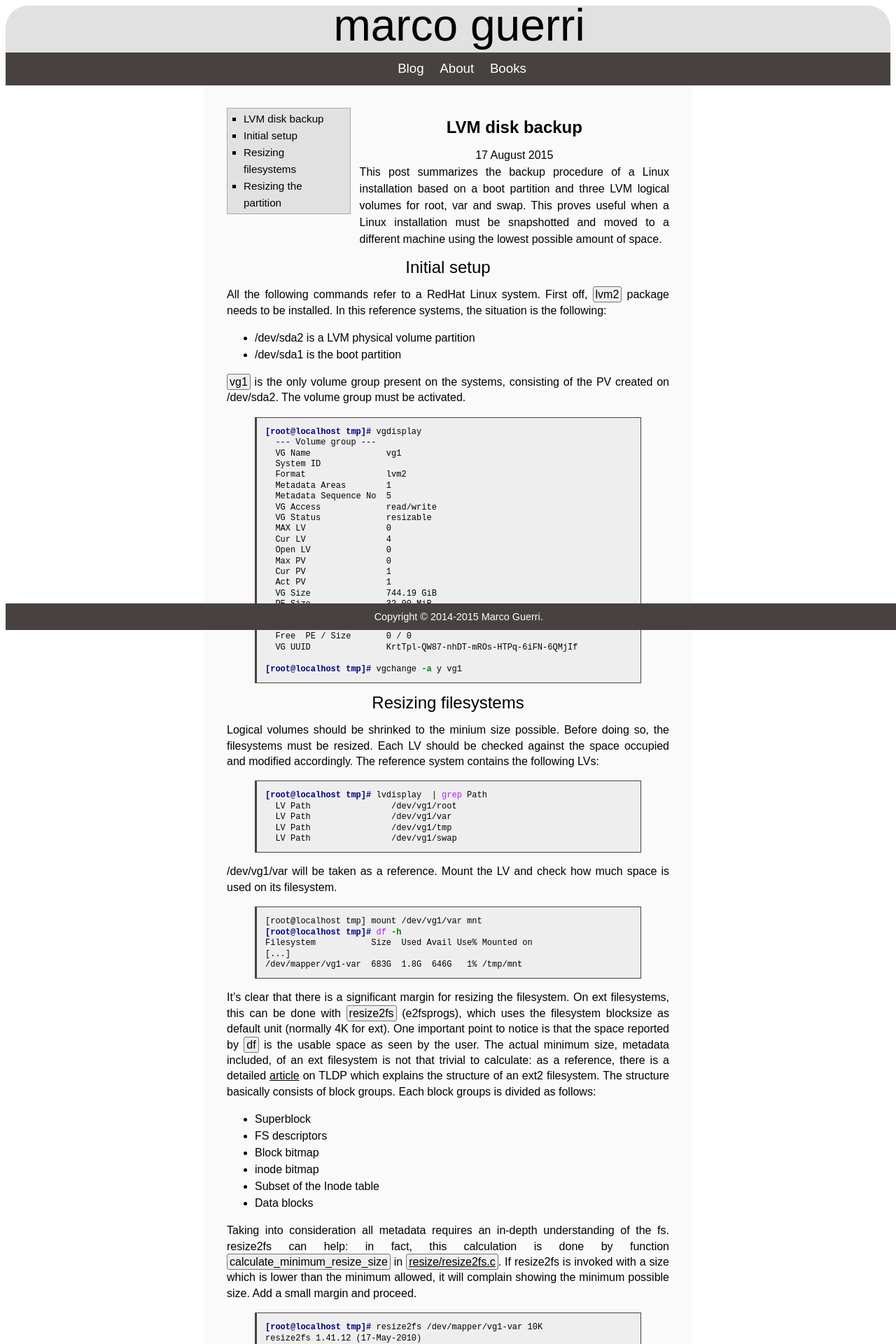
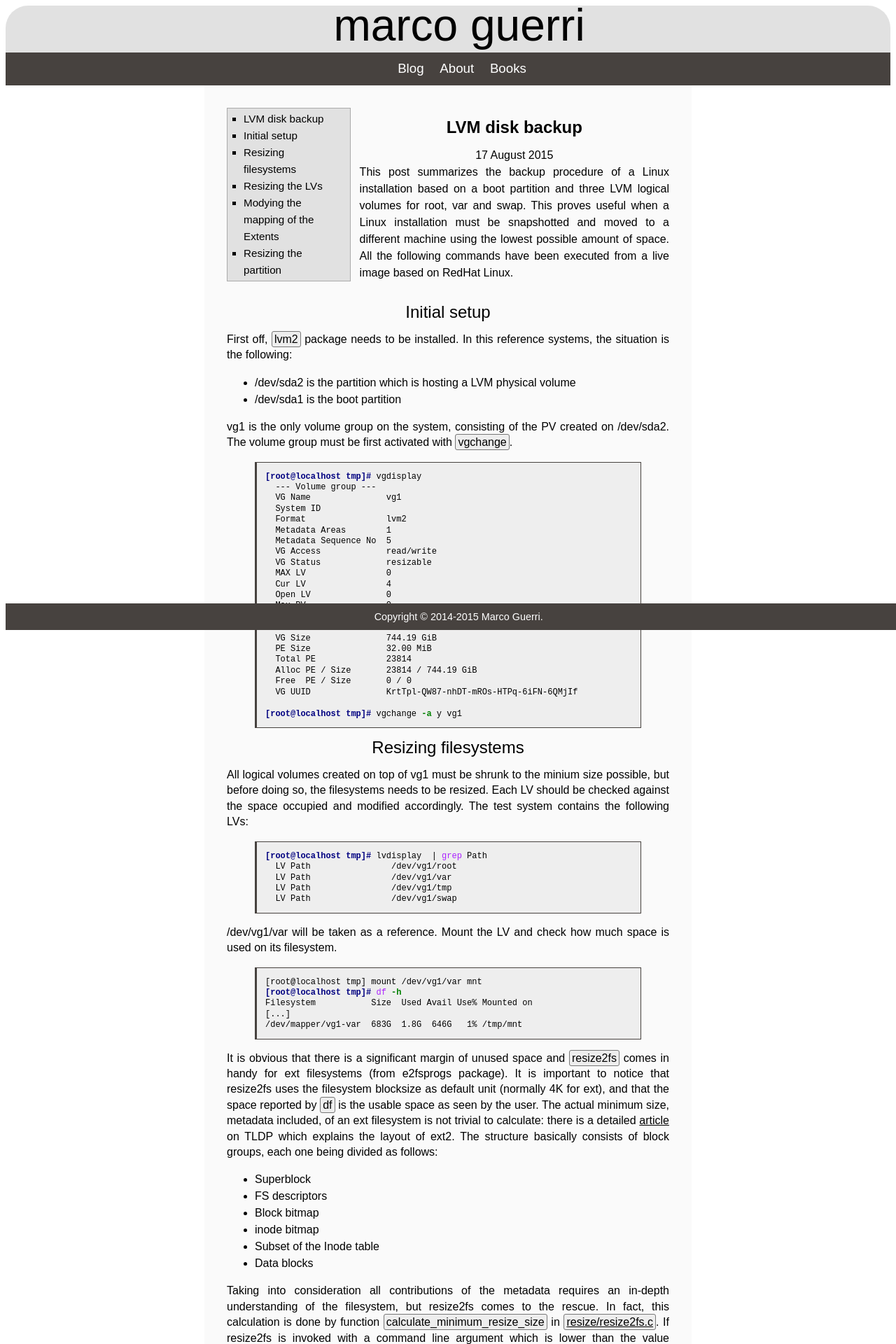
Before and after one commit to marcoguerri/marcoguerri.github.io, a Jekyll site: the page built from _posts/2015-08-17-lvmbackup.markdown, in a window 1280 px wide. Shown: the top 1920 px of the page at 70% size. Built offline with Jekyll 4.4.1, drawn with Linux system fonts in a browser that asks for light colours; nearby versions of some CDN libraries; Markdown is read by kramdown in place of the engine named in the settings; some of the changed text lies outside the part shown.

Commit message:
Some refactoring of the LVM post

```diff
--- a/_posts/2015-08-17-lvmbackup.markdown
+++ b/_posts/2015-08-17-lvmbackup.markdown
@@ -8,19 +8,20 @@ pygments: true
 summary: "This post summarizes the backup procedure of a Linux installation based
 on a boot partition and three LVM logical volumes for root, var and swap. This proves
 useful when a Linux installation must be snapshotted and moved to a different machine
-using the lowest possible amount of space."
+using the lowest possible amount of space. All the following commands have been
+executed from a live image based on RedHat Linux."
 ---
 
 Initial setup
 =======
-All the following commands refer to a RedHat Linux system. First off, *lvm2* package
-needs to be installed. In this reference systems, the situation is the following:
+First off, *lvm2* package needs to be installed. In this reference systems, the
+situation is the following:
 
-* /dev/sda2 is a LVM physical volume partition
+* /dev/sda2 is the partition which is hosting a LVM physical volume
 * /dev/sda1 is the boot partition
 
-*vg1* is the only volume group present on the systems, consisting of the PV created on /dev/sda2.
-The volume group must be activated.
+vg1 is the only volume group on the system, consisting of the PV created on /dev/sda2.
+The volume group must be first activated with *vgchange*.
 
 {% highlight console lineos %}
 
@@ -53,10 +54,10 @@ The volume group must be activated.
 
 Resizing filesystems
 =======
-Logical volumes should be shrinked to the minium size possible. Before doing so,
-the filesystems must be resized. Each LV should be checked against the space occupied
-and modified accordingly. The reference system contains the following LVs:
-
+All logical volumes created on top of vg1 must be shrunk to the minium size
+possible, but before doing so, the filesystems needs to be resized. Each LV should be
+checked against the space occupied and modified accordingly. The test system
+contains the following LVs:
 
 {% highlight console lineos %}
 [root@localhost tmp]# lvdisplay  | grep Path
@@ -77,14 +78,14 @@ Filesystem           Size  Used Avail Use% Mounted on
 /dev/mapper/vg1-var  683G  1.8G  646G   1% /tmp/mnt
 {% endhighlight %}
 
-It's clear that there is a significant margin for resizing the filesystem. On ext filesystems,
-this can be done with *resize2fs* (e2fsprogs), which uses the filesystem blocksize
-as default unit (normally 4K for ext). One important point to notice is that
-the space reported by *df* is the usable space as seen by the user. The actual
-minimum size, metadata included, of an ext filesystem is not that trivial to calculate:
-as a reference, there is a detailed [article](http://www.tldp.org/HOWTO/Filesystems-HOWTO-6.html)
- on TLDP which explains the structure of an ext2 filesystem. The structure basically
-consists of block groups. Each block groups is divided as follows:
+It is obvious that there is a significant margin of unused space and
+*resize2fs* comes in handy for ext filesystems (from e2fsprogs package). It is important
+to notice that resize2fs uses the filesystem blocksize as default unit (normally 4K for ext),
+and that the space reported by *df* is the usable space as seen by the user. The actual
+minimum size, metadata included, of an ext filesystem is not trivial to calculate:
+there is a detailed [article](http://www.tldp.org/HOWTO/Filesystems-HOWTO-6.html)
+ on TLDP which explains the layout of ext2. The structure basically
+consists of block groups, each one being divided as follows:
 
 * Superblock
 * FS descriptors
@@ -93,11 +94,12 @@ consists of block groups. Each block groups is divided as follows:
 * Subset of the Inode table
 * Data blocks
 
-Taking into consideration all metadata requires an in-depth understanding of the fs.
-resize2fs can help: in fact, this calculation is done by function *calculate\_minimum\_resize\_size*
-in [*resize/resize2fs.c*](http://git.kernel.org/cgit/fs/ext2/e2fsprogs.git/tree/resize/resize2fs.c#n2769). If resize2fs is invoked with a size which is lower than the minimum allowed,
-it will complain showing the minimum possible size. Add a small margin and
-proceed.
+Taking into consideration all contributions of the metadata requires an in-depth
+understanding of the filesystem, but resize2fs comes to the rescue. In fact,
+this calculation is done by function *calculate\_minimum\_resize\_size*
+in [*resize/resize2fs.c*](http://git.kernel.org/cgit/fs/ext2/e2fsprogs.git/tree/resize/resize2fs.c#n2769). If resize2fs is invoked with a command line argument  which is lower than the value returned
+by this function, it raises an error followed by the minimum allowed size of the
+filesystem, as the number of 4K blocks. Add a small margin and proceed.
 
 {% highlight console lineos %}
 
@@ -115,9 +117,12 @@ Resizing the filesystem on /dev/vg1/var to 871450 (4k) blocks.
 The filesystem on /dev/vg1/var is now 871450 blocks long.
 
 {% endhighlight %}
-This roughly corresponds to 3.3GB. Add some margin and resize the LV
+This roughly corresponds to 3.3GB.
 
 
+Resizing the LVs
+=======
+The LV can be resized accordingly.
 {% highlight console lineos %}
 
 [root@localhost tmp]# lvreduce --size 5G /dev/vg1/var
@@ -129,9 +134,9 @@ Do you really want to reduce var? [y/n]: y
 
 {% endhighlight %}
 
-Check that the LV still mounts correctly and that the sizes are in line with the
-above. The swap filesystem is a special case, as it can be shrinked straight away
-provided a new swap filesystem is crated afterwards on the LV.
+Check that the LV can be mounted correctly after being shrunk and that the sizes
+are in line with the above. The swap filesystem is a special case, as the underlying
+LV can be shrunk straight away and a new swap filesystem created on top.
 
 
 {% highlight console lineos %}
@@ -147,7 +152,9 @@ Do you really want to reduce swap? [y/n]: y
 
 {% endhighlight %}
 
-Now the situation is the following:
+Modying the mapping of the Extents
+=======
+The current situation is shown below.
 {% highlight console lineos %}
 [root@localhost tmp]# lsblk
 [...]
@@ -160,12 +167,11 @@ sda                       8:0    0 745.2G  0 disk
   └─vg1-swap (dm-5)     253:5    0     1G  0 lvm
 {% endhighlight %}
 
-Now comes the hard part. The LVs occupy around 30GB altogether, therefore the
-physical volume should be resized accordingly. However, this operation is not immediately
-straightforward because the physical extents (PE) which map the logical extends (LE) could
-be located anywhere on the physical volume. The physical extents must be therefore
-shrinked together and moved at the beginning of the physical volume.
-It's first necessary to verify how many PE are used and how these are mapped on
+The LVs occupy around 30GB altogether, hence the underlying physical volume could be
+resized to match this value with the usual safety margin. Unfortunately, this operation
+is not immediately straightforward because the physical extents (PE) which map
+the logical extends (LE) are normally fragmented throughout the whole physical volume. The physical extents must be therefore collected at the beginning of the PV.
+*pvdisplay* and *pvs* can be used to verify how many PEs are used and how these are mapped on
 the PV.
 
 
@@ -188,9 +194,9 @@ the PV.
 
 {% endhighlight %}
 
-This case is rather easy: PEs from 22494 to 22838 (345 PEs) are allocated for tmp
+Luckily, this case is rather easy: PEs from 22494 to 22838 (345 PEs) are allocated for tmp
 and swap. These should be moved right after var, starting from PE 473 until 817.
-This operation can be accomplished with *pvmove* command, and should lead to
+This operation can be accomplished with *pvmove* command, which should result in
 the following situation.
 
 {% highlight console lineos %}
--- a/css/master.css
+++ b/css/master.css
@@ -179,8 +179,8 @@ table.post-list {
 }
 
 table.post-list a {
+  font-weight: normal;
   color: #000000;
-  font-weight: bold;
   text-decoration: none;
 }
 
@@ -190,6 +190,7 @@ table.post-list th {
 
 table.post-list td, table.post-list th {
   padding: 0.5em 0.3em;
+  border-bottom: 1px solid #DBA;
 }
 
 table.post-list tr:last-child td, table.post-list tr:last-child th {
--- a/index.html
+++ b/index.html
@@ -18,7 +18,9 @@ full_posts: 1
             </div>
         {% else %}
             {% if published == page.full_posts %}
-                <h3>Older Posts</h3>
+                <div align="center">
+                    <h3>Older Posts</h3>
+                </div>
                 <table class='post-list'>
             {% endif %}
                 <tr>
```
